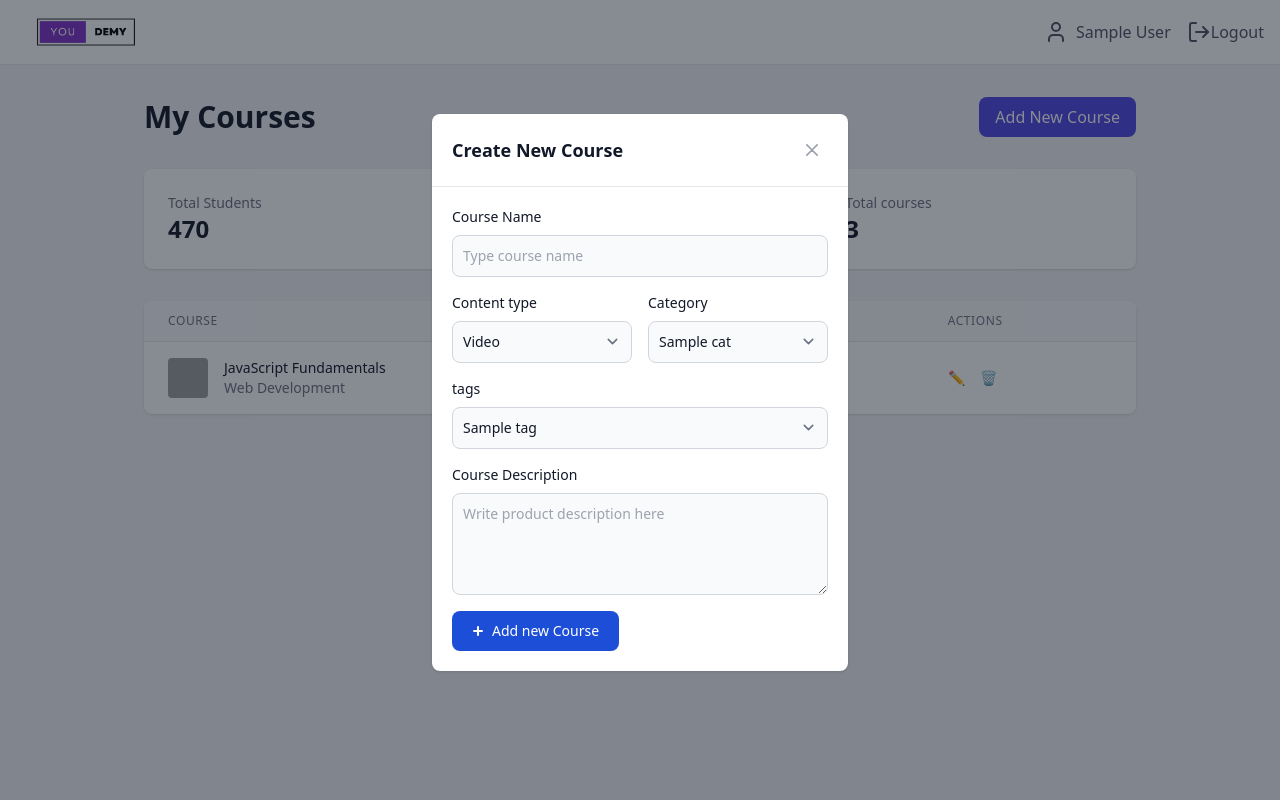
After one commit to anasHammaoui/Youdemy-fullStack, a PHP site: template app/views/instructor/teacherDash.php in a window 1280 px wide, after a click on "Add New Course". The commit adds this page. Run offline with PHP 8.4, Linux system fonts and the light colour scheme; the visitor is signed in with stand-in values (Sample User, id 1); the template is opened without the code that fills it: most values are stand-ins (such as "Sample title", 1, 10 or a date in 2020); some libraries are stand-ins or nearby versions; grey boxes are pictures that could not be loaded.

Commit message:
costumize front end teacher

```diff
--- a/app/controllers/AuthController.php
+++ b/app/controllers/AuthController.php
@@ -51,7 +51,7 @@
                     if ($userData["user_role"] === "student"){
                        header("location:/");
                     } elseif ($userData["user_role"] === "teacher"){
-                        echo "hello teacher";
+                        header("location:/teacher");
                     } elseif ($userData["user_role"] === "admin"){
                         echo "hello admin";
                     }
--- a/app/models/courses.php
+++ b/app/models/courses.php
@@ -4,6 +4,7 @@
             parent::__construct();
         }
         abstract function allCourses($offset,$search);
+        abstract function addCourse($name,$catId,$tags,$desc, $teacher);
     //   abstract function searchCourses();
     //   abstract function studentCourses();
     //   abstract function addCourse();
--- /dev/null
+++ b/app/views/instructor/teacherDash.php
@@ -0,0 +1,159 @@
+    <?php
+        if (isset($_GET["addCourse"])){
+            var_dump($_GET["courseTags"]);die;
+        }
+    ?>
+<!DOCTYPE html>
+<html lang="en">
+  <head>
+    <meta charset="UTF-8" />
+    <link rel="icon" type="image/svg+xml" href="/vite.svg" />
+    <meta name="viewport" content="width=device-width, initial-scale=1.0" />
+    <title>Youdemy | Teacher Dash</title>
+    <script src="https://cdn.tailwindcss.com"></script>
+    <link href="https://cdn.jsdelivr.net/npm/flowbite@2.5.2/dist/flowbite.min.css" rel="stylesheet" />
+  </head>
+  <body class="bg-gray-100">
+    <!-- navbar -->
+     <?php
+        include_once __dir__ ."/../partials/profileNav.php";
+     ?>
+    <div class=" mx-auto px-8 md:px-36 py-8">
+      <div class="flex justify-between items-center mb-8">
+        <h1 class="text-3xl font-bold text-gray-900">My Courses</h1>
+                <!-- add courses -->
+        <!-- Modal toggle -->
+        <button data-modal-target="crud-modal" data-modal-toggle="crud-modal" class="bg-indigo-600 text-white px-4 py-2 rounded-lg hover:bg-indigo-700" type="button">
+        Add New Course
+        </button>
+
+        <!-- Main modal -->
+        <div id="crud-modal" tabindex="-1" aria-hidden="true" class="hidden overflow-y-auto overflow-x-hidden fixed top-0 right-0 left-0 z-50 justify-center items-center w-full md:inset-0 h-[calc(100%-1rem)] max-h-full">
+            <div class="relative p-4 w-full max-w-md max-h-full">
+                <!-- Modal content -->
+                <div class="relative bg-white rounded-lg shadow dark:bg-gray-700">
+                    <!-- Modal header -->
+                    <div class="flex items-center justify-between p-4 md:p-5 border-b rounded-t dark:border-gray-600">
+                        <h3 class="text-lg font-semibold text-gray-900 dark:text-white">
+                            Create New Course
+                        </h3>
+                        <button type="button" class="text-gray-400 bg-transparent hover:bg-gray-200 hover:text-gray-900 rounded-lg text-sm w-8 h-8 ms-auto inline-flex justify-center items-center dark:hover:bg-gray-600 dark:hover:text-white" data-modal-toggle="crud-modal">
+                            <svg class="w-3 h-3" aria-hidden="true" xmlns="http://www.w3.org/2000/svg" fill="none" viewBox="0 0 14 14">
+                                <path stroke="currentColor" stroke-linecap="round" stroke-linejoin="round" stroke-width="2" d="m1 1 6 6m0 0 6 6M7 7l6-6M7 7l-6 6"/>
+                            </svg>
+                            <span class="sr-only">Close modal</span>
+                        </button>
+                    </div>
+                    <!-- Modal body -->
+                    <form class="p-4 md:p-5" action="addcourse" method="get">
+                       <!-- course content -->
+                       <div class="grid gap-4 mb-4 grid-cols-2">
+                    <div class="col-span-2">
+                        <label for="name" class="block mb-2 text-sm font-medium text-gray-900 dark:text-white">Course Name</label>
+                        <input type="text" name="courseName" id="name" class="bg-gray-50 border border-gray-300 text-gray-900 text-sm rounded-lg focus:ring-primary-600 focus:border-primary-600 block w-full p-2.5 " placeholder="Type course name" required="">
+                    </div>
+                    <!-- course type  -->
+                    <div class="col-span-2 sm:col-span-1">
+                        <label for="type" class="block mb-2 text-sm font-medium text-gray-900 dark:text-white">Content type</label>
+                        <select id="type" name="courseType" class="bg-gray-50 border border-gray-300 text-gray-900 text-sm rounded-lg focus:ring-primary-500 focus:border-primary-500 block w-full p-2.5 ">
+                            <option selected="video">Video</option>
+                            <option value="document">Document</option>
+                        </select>
+                    </div>
+                    <!-- category -->
+                    <div class="col-span-2 sm:col-span-1">
+                        <label for="category" class="block mb-2 text-sm font-medium text-gray-900 dark:text-white">Category</label>
+                        <select name="courseCat" id="category" class="bg-gray-50 border border-gray-300 text-gray-900 text-sm rounded-lg focus:ring-primary-500 focus:border-primary-500 block w-full p-2.5 " required>
+                        <!-- categories -->
+                             <?php
+                                foreach ($cats as $cat){ ?>
+                                 <option value="<?= $cat["category_id"] ?>"><?= $cat["category_name"] ?></option>
+                              <?php  }
+                             ?>
+                        </select>
+                    </div>
+                    <!-- tags -->
+                    <div class="col-span-2">
+                    <label for="tags" class="block mb-2 text-sm font-medium text-gray-900 dark:text-white">tags</label>
+                        <select id="tags" name="courseTags[]" class="bg-gray-50 border border-gray-300 text-gray-900 text-sm rounded-lg focus:ring-primary-500 focus:border-primary-500 block w-full p-2.5 ">
+                        <!-- categories -->
+                             <?php
+                                foreach ($tags as $tag){ ?>
+                                 <option value="<?= $tag["tag_id"] ?>"><?= $tag["tag_name"] ?></option>
+                              <?php  }
+                             ?>
+                        </select>
+                    </div>
+                    <!-- desciption -->
+                    <div class="col-span-2">
+                        <label for="description"  class="block mb-2 text-sm font-medium text-gray-900 dark:text-white">Course Description</label>
+                        <textarea id="description" name="courseDesc" rows="4" class="block p-2.5 w-full text-sm text-gray-900 bg-gray-50 rounded-lg border border-gray-300 focus:ring-blue-500 focus:border-blue-500 dark:bg-gray-600 dark:border-gray-500 dark:placeholder-gray-400 dark:text-white dark:focus:ring-blue-500 dark:focus:border-blue-500" placeholder="Write product description here"></textarea>
+                    </div>
+                </div>
+                <!-- end content -->
+                        <button name="addCourse" type="submit" class="text-white inline-flex items-center bg-blue-700 hover:bg-blue-800 focus:ring-4 focus:outline-none focus:ring-blue-300 font-medium rounded-lg text-sm px-5 py-2.5 text-center dark:bg-blue-600 dark:hover:bg-blue-700 dark:focus:ring-blue-800">
+                            <svg class="me-1 -ms-1 w-5 h-5" fill="currentColor" viewBox="0 0 20 20" xmlns="http://www.w3.org/2000/svg"><path fill-rule="evenodd" d="M10 5a1 1 0 011 1v3h3a1 1 0 110 2h-3v3a1 1 0 11-2 0v-3H6a1 1 0 110-2h3V6a1 1 0 011-1z" clip-rule="evenodd"></path></svg>
+                            Add new Course
+                        </button>
+                    </form>
+                </div>
+            </div>
+        </div>
+
+      </div>
+
+      <!-- Stats Overview -->
+      <div class="grid grid-cols-1 md:grid-cols-3 gap-6 mb-8">
+        <div class="bg-white rounded-lg shadow p-6">
+          <div class="text-gray-500 text-sm">Total Students</div>
+          <div class="text-2xl font-bold text-gray-900">470</div>
+
+        </div>
+        <div class="bg-white rounded-lg shadow p-6">
+          <div class="text-gray-500 text-sm">Total Revenue</div>
+          <div class="text-2xl font-bold text-gray-900">$21,947</div>
+        </div>
+        <div class="bg-white rounded-lg shadow p-6">
+          <div class="text-gray-500 text-sm">Total courses</div>
+          <div class="text-2xl font-bold text-gray-900">3</div>
+        </div>
+      </div>
+
+      <!-- Courses Table -->
+      <div class="bg-white rounded-lg shadow overflow-hidden">
+        <table class="min-w-full divide-y divide-gray-200">
+          <thead class="bg-gray-50">
+            <tr>
+              <th class="px-6 py-3 text-left text-xs font-medium text-gray-500 uppercase tracking-wider">Course</th>
+              <th class="px-6 py-3 text-left text-xs font-medium text-gray-500 uppercase tracking-wider">Students</th>
+              <th class="px-6 py-3 text-left text-xs font-medium text-gray-500 uppercase tracking-wider">Actions</th>
+            </tr>
+          </thead>
+          <tbody class="bg-white divide-y divide-gray-200">
+            <tr>
+              <td class="px-6 py-4">
+                <div class="flex items-center">
+                  <div class="h-10 w-10 flex-shrink-0">
+                    <img class="h-10 w-10 rounded object-cover" src="https://images.unsplash.com/photo-1498050108023-c5249f4df085" alt="">
+                  </div>
+                  <div class="ml-4">
+                    <div class="text-sm font-medium text-gray-900">JavaScript Fundamentals</div>
+                    <div class="text-sm text-gray-500">Web Development</div>
+                  </div>
+                </div>
+              </td>
+              <td class="px-6 py-4">
+                <div class="text-sm text-gray-900">150</div>
+              </td>
+              <td class="px-6 py-4 text-sm font-medium">
+                <button class="text-indigo-600 hover:text-indigo-900 mr-3">✏️</button>
+                <button class="text-red-600 hover:text-red-900">🗑️</button>
+              </td>
+            </tr>
+          </tbody>
+        </table>
+      </div>
+    </div>
+    <script src="https://cdn.jsdelivr.net/npm/flowbite@2.5.2/dist/flowbite.min.js"></script>
+  </body>
+</html>
--- a/app/views/partials/profileNav.php
+++ b/app/views/partials/profileNav.php
@@ -1,5 +1,5 @@
  <!-- Navigation -->
- <nav class="bg-white border-b border-gray-200 fixed w-full z-50">
+ <nav class="bg-white border-b border-gray-200 w-full ">
         <div class="max-w-7xl mx-auto px-4">
             <div class="flex justify-between items-center h-16">
                 <div class="flex items-center space-x-8">
--- a/public/index.php
+++ b/public/index.php
@@ -26,5 +26,7 @@ Route::get('/logout', [authController::class, 'logOut']);
 Route::get('/enroll',[studentCont::class,'enrolled']);
 Route::get('/myLearning',[studentCont::class,'myLearning']);
 Route::get('/details',[studentCont::class,'courseDetails']);
+// teacher routes
+Route::get('/teacher',[teacherCont::class,'dashboard']);
 // Dispatch the request
 $router->dispatch($_SERVER['REQUEST_URI'], $_SERVER['REQUEST_METHOD']);
```
Also changed, not shown: app/controllers/coursesCont.php (+11 -0 lines), app/controllers/teacherCont.php (added, +16 -0 lines), app/models/docCourse.php (+21 -0 lines), app/models/teacher.php (added, +14 -0 lines), app/models/vidCourse.php (+21 -0 lines).
